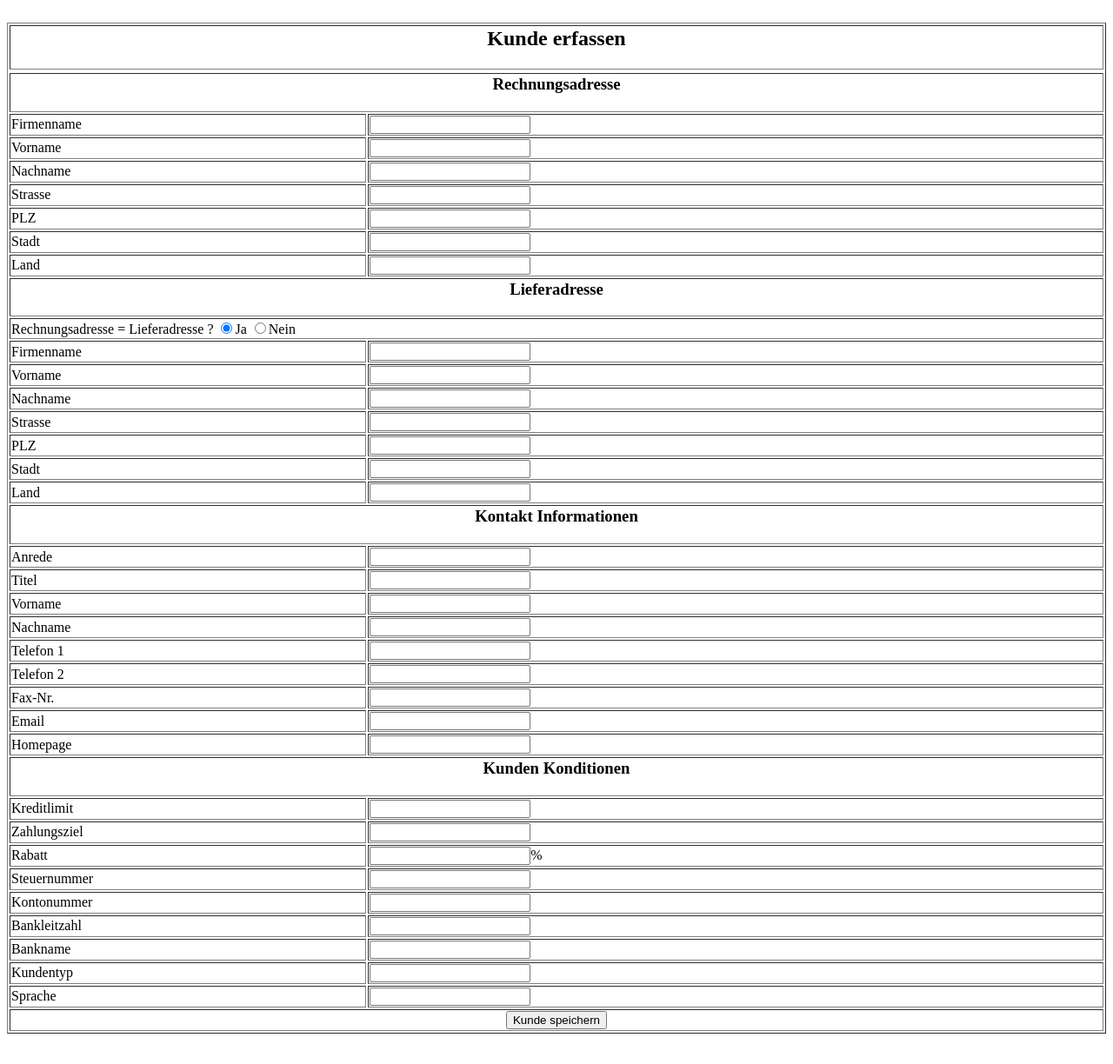
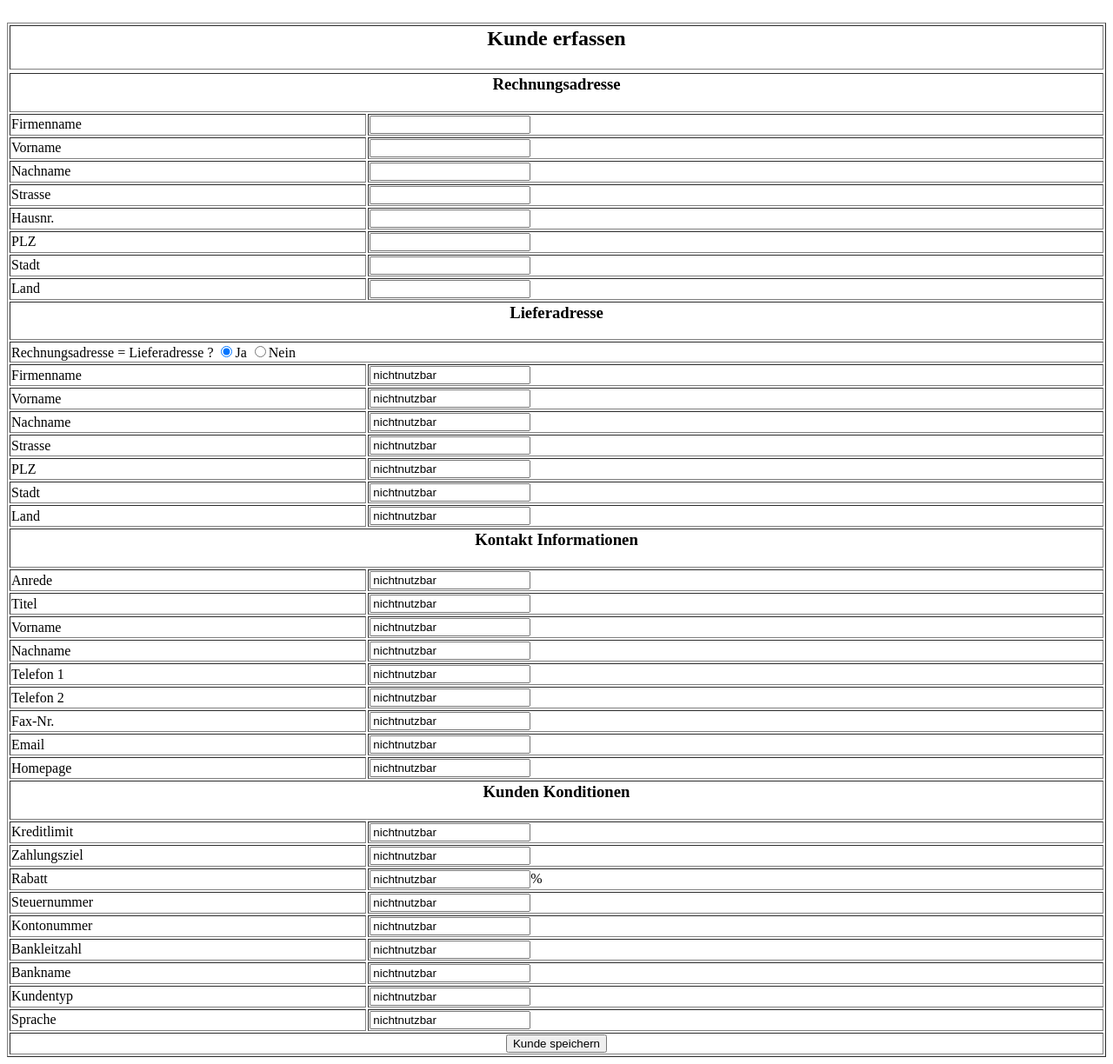
Before and after one commit to BackupTheBerlios/unternehmer-svn, a PHP site: page /stammdaten/kunde_erfassen.php in a window 1280 px wide. Shown: the whole page at 87% size. Before the commit the page ends 1189 px from the top, so only its background shows below. Run offline with PHP 8.4, Linux system fonts and the light colour scheme.

Commit message:
kunde erfassen funtz soweit

```diff
--- a/branches/flo/installierung/installierung.txt
+++ b/branches/flo/installierung/installierung.txt
@@ -7,3 +7,4 @@ GRANT ALL ON go_name to group unternehmer;
 pg_hba.conf aendern von ident auf trust (vorerst)
 Berechtigung fuer db-sequenzen wie go_name_id_seq vergeben
 einfach: grant all on database d to group unternehmer;
+grant all on go_name_id_seq to group unternehmer (kunde erfassen)
--- a/branches/flo/stammdaten/kunde_erfassen.php
+++ b/branches/flo/stammdaten/kunde_erfassen.php
@@ -1,6 +1,7 @@
+<html>
+<body>
+<table width="100%" border="1">
 <form method="post" action="kunde_erfassen1.php">
-
-<table width="100%" border="1">
 <tr>
 	<td colspan="2"><h2><center>Kunde erfassen<center></h2></td>
 </tr>
@@ -25,39 +26,8 @@
 	<td><input type="text" name="strasse"></td>
 </tr>
 <tr>
-	<td>PLZ</td>
-	<td><input type="text" name="plz"></td>
-</tr>
-<tr>
-	<td>Stadt</td>
-	<td><input type="text" name="stadt"></td>
-</tr>
-<tr>
-	<td>Land</td>
-	<td><input type="text" name=""></td>
-</tr>
-<tr>
-	<td colspan="2"><h3><center>Lieferadresse</center></h3></td>
-</tr>
-<tr>
-	<td colspan="2"> Rechnungsadresse = Lieferadresse ? <input type="radio" value="ja" name="ja" checked>Ja
-							    <input type="radio" value="nein" name="nein">Nein</td>
-</tr>
-<tr>
-	<td>Firmenname</td>
-	<td><input type="text" name="liefer_firmenname"></td>
-</tr>
-<tr>
-	<td>Vorname</td>
-	<td><input type="text" name="liefer_vorname"></td>
-</tr>
-<tr>
-	<td>Nachname</td>
-	<td><input type="text" name="nachname"></td>
-</tr>
-<tr>
-	<td>Strasse</td>
-	<td><input type="text" name="strasse"></td>
+	<td>Hausnr.</td>
+	<td><input type="text" name="hausnr"></td>
 </tr>
 <tr>
 	<td>PLZ</td>
@@ -69,91 +39,126 @@
 </tr>
 <tr>
 	<td>Land</td>
-	<td><input type="text" name=""></td>
+	<td><input type="text" name="land"></td>
+</tr>
+<tr>
+	<td colspan="2"><h3><center>Lieferadresse</center></h3></td>
+</tr>
+<tr>
+	<td colspan="2"> Rechnungsadresse = Lieferadresse ? <input type="radio" value="ja" name="ja" checked>Ja
+							    <input type="radio" value="nein" name="nein">Nein</td>
+</tr>
+<tr>
+	<td>Firmenname</td>
+	<td><input type="text" name="liefer_firmenname" value="nichtnutzbar"></td>
+</tr>
+<tr>
+	<td>Vorname</td>
+	<td><input type="text" name="liefer_vorname" value="nichtnutzbar"></td>
+</tr>
+<tr>
+	<td>Nachname</td>
+	<td><input type="text" name="liefer_nachname" value="nichtnutzbar"></td>
+</tr>
+<tr>
+	<td>Strasse</td>
+	<td><input type="text" name="liefer_strasse" value="nichtnutzbar"></td>
+</tr>
+<tr>
+	<td>PLZ</td>
+	<td><input type="text" name="liefer_plz" value="nichtnutzbar"></td>
+</tr>
+<tr>
+	<td>Stadt</td>
+	<td><input type="text" name="liefer_stadt" value="nichtnutzbar"></td>
+</tr>
+<tr>
+	<td>Land</td>
+	<td><input type="text" name="liefer_land" value="nichtnutzbar"></td>
 </tr>
 <tr>
 	<td colspan="2"><h3><center>Kontakt Informationen</center></h3></td>
 </tr>
 <tr>
 	<td>Anrede</td>
-	<td><input type="text" name="kontakt_anrede"></td>
+	<td><input type="text" name="kontakt_anrede" value="nichtnutzbar"></td>
 </tr>
 <tr>
 	<td>Titel</td>
-	<td><input type="text" name="kontakt_titel"></td>
+	<td><input type="text" name="kontakt_titel" value="nichtnutzbar"></td>
 </tr>
 <tr>
 	<td>Vorname</td>
-	<td><input type="text" name="kontakt_vorname"></td>
+	<td><input type="text" name="kontakt_vorname" value="nichtnutzbar"></td>
 </tr>
 <tr>
 	<td>Nachname</td>
-	<td><input type="text" name="kontakt_nachname"></td>
+	<td><input type="text" name="kontakt_nachname" value="nichtnutzbar"></td>
 </tr>
 <tr>
 	<td>Telefon 1</td>
-	<td><input type="text" name="kontakt_telefon1"></td>
+	<td><input type="text" name="kontakt_telefon1" value="nichtnutzbar"></td>
 </tr>
 <tr>
 	<td>Telefon 2</td>
-	<td><input type="text" name="kontakt_telefon2"></td>
+	<td><input type="text" name="kontakt_telefon2" value="nichtnutzbar"></td>
 </tr>
 <tr>
 	<td>Fax-Nr.</td>
-	<td><input type="text" name="kontakt_fax"></td>
+	<td><input type="text" name="kontakt_fax" value="nichtnutzbar"></td>
 </tr>
 <tr>
 	<td>Email</td>
-	<td><input type="text" name="kontakt_email"></td>
+	<td><input type="text" name="kontakt_email" value="nichtnutzbar"></td>
 </tr>
 <tr>
 	<td>Homepage</td>
-	<td><input type="text" name="kontakt_homepage"></td>
+	<td><input type="text" name="kontakt_homepage" value="nichtnutzbar"></td>
 </tr>
 <tr>
 	<td colspan="2"><h3><center>Kunden Konditionen</center></h3></td>
 </tr>
 <tr>
 	<td>Kreditlimit</td>
-	<td><input type="text" name="kreditlimit"></td>
+	<td><input type="text" name="kreditlimit" value="nichtnutzbar"></td>
 </tr>
 <tr>
 	<td>Zahlungsziel</td>
-	<td><input type="text" name="zahlungsziel"></td>
+	<td><input type="text" name="zahlungsziel" value="nichtnutzbar"></td>
 </tr>
 <tr>
 	<td>Rabatt</td>
-	<td><input type="text" name="rabatt">%</td>
+	<td><input type="text" name="rabatt" value="nichtnutzbar">%</td>
 </tr>
 <tr>
 	<td>Steuernummer</td>
-	<td><input type="text" name="steuernummer"></td>
+	<td><input type="text" name="steuernummer" value="nichtnutzbar"></td>
 </tr>
 <tr>
 	<td>Kontonummer</td>
-	<td><input type="text" name="kontonummer"></td>
+	<td><input type="text" name="kontonummer" value="nichtnutzbar"></td>
 </tr>
 <tr>
 	<td>Bankleitzahl</td>
-	<td><input type="text" name="bankleitzahl"></td>
+	<td><input type="text" name="bankleitzahl" value="nichtnutzbar"></td>
 </tr>
 <tr>
 	<td>Bankname</td>
-	<td><input type="text" name="bankname"></td>
+	<td><input type="text" name="bankname" value="nichtnutzbar"></td>
 </tr>
 <tr>
 	<td>Kundentyp</td>
-	<td><input type="text" name="kundentyp"></td>
+	<td><input type="text" name="kundentyp" value="nichtnutzbar"></td>
 </tr>
 <tr>
 	<td>Sprache</td>
-	<td><input type="text" name="sprache"></td>
+	<td><input type="text" name="sprache" value="nichtnutzbar"></td>
 </tr>
 <tr>
 	<td colspan="2"><center><input type="submit" value="Kunde speichern"></center></td>
 </tr>
+</form>
+</table>
 
-</table>
-</form>
 </body>
 </html>
```
Also changed, not shown: branches/flo/stammdaten/kunde_erfassen1.php (+6 -5 lines).
